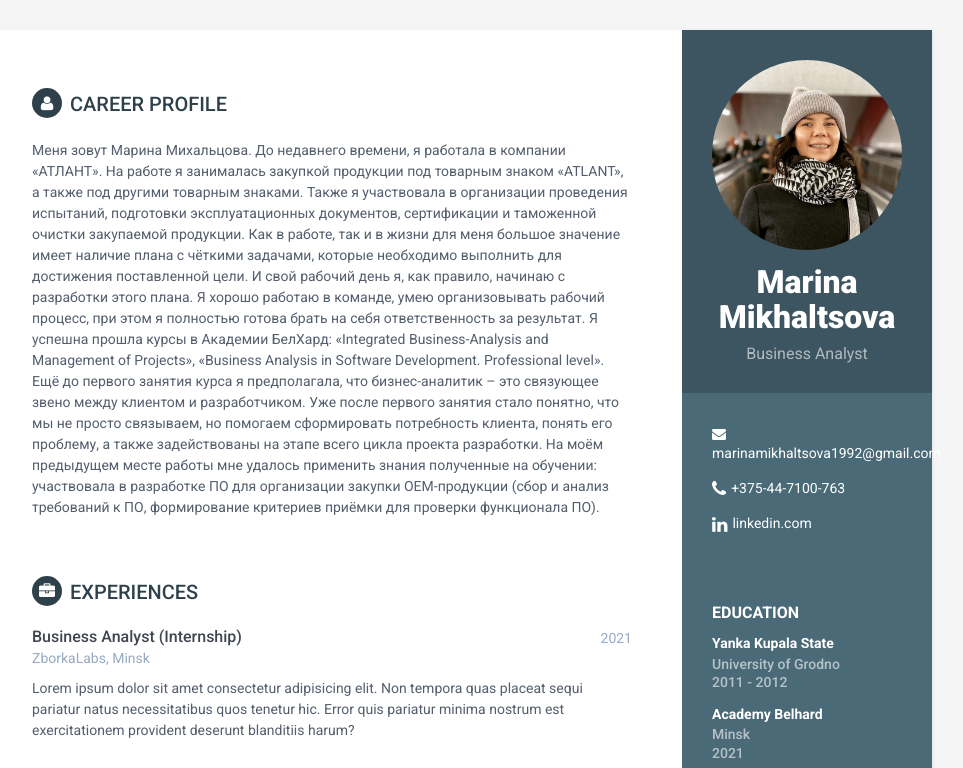
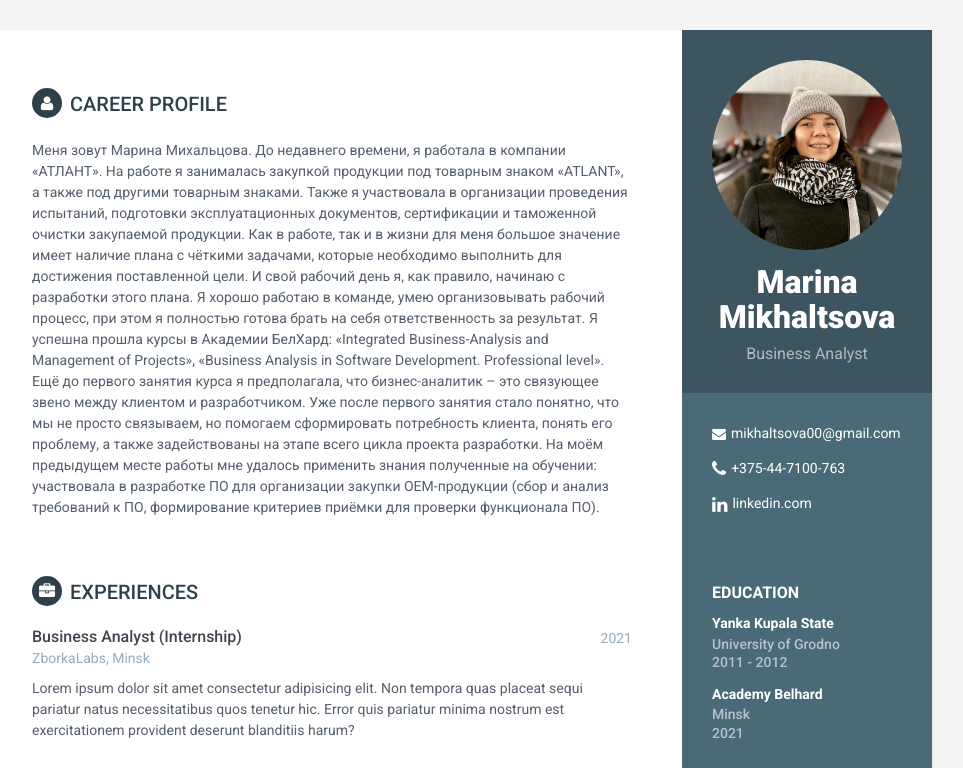
Before and after one commit to VeryStone69/projectQuickResume, a plain HTML site: page index.html in a window 1280 px wide. Shown: the top 768 px of the page, without its empty margins (188-1151 px from the left). Drawn offline with Linux system fonts and the light colour scheme.

Commit message:
update email

```diff
--- a/index.html
+++ b/index.html
@@ -28,7 +28,7 @@
 
             <div class="contact-container container-block">
                 <ul class="list-unstyled contact-list">
-                    <li class="email"><i class="fa fa-envelope"></i><a href="mailto: marinamikhaltsova1992@gmail.com">marinamikhaltsova1992@gmail.com</a></li>
+                    <li class="email"><i class="fa fa-envelope"></i><a href="mailto: mikhaltsova00@gmail.com">mikhaltsova00@gmail.com</a></li>
                     <li class="phone"><i class="fa fa-phone"></i><a href="tel:+375447100763">+375-44-7100-763</a></li>
                     <li class="linkedin"><i class="fa fa-linkedin"></i><a href="https://www.linkedin.com/in/marina-mikhaltsova/" target="_blank">linkedin.com</a></li>
                 </ul>
```
